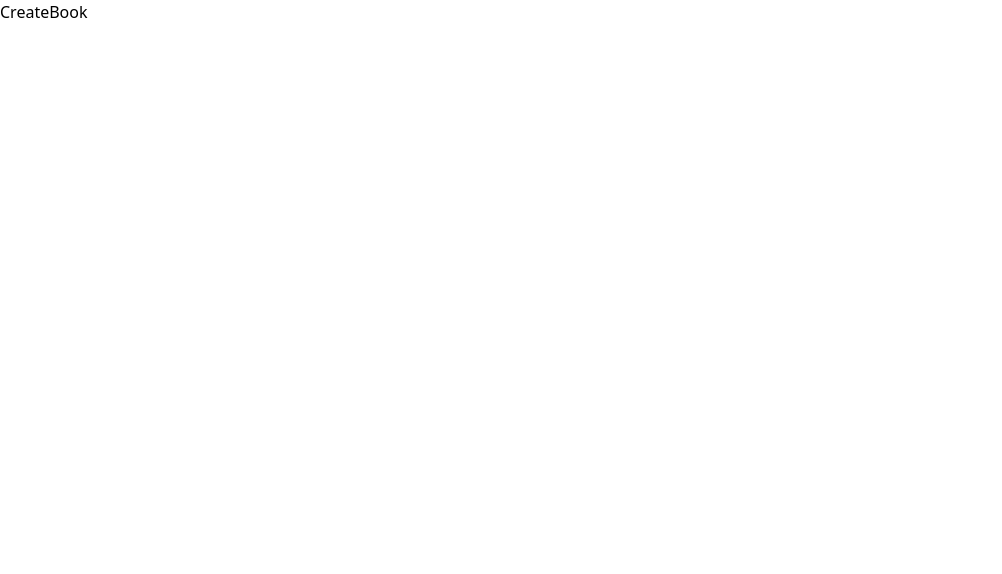
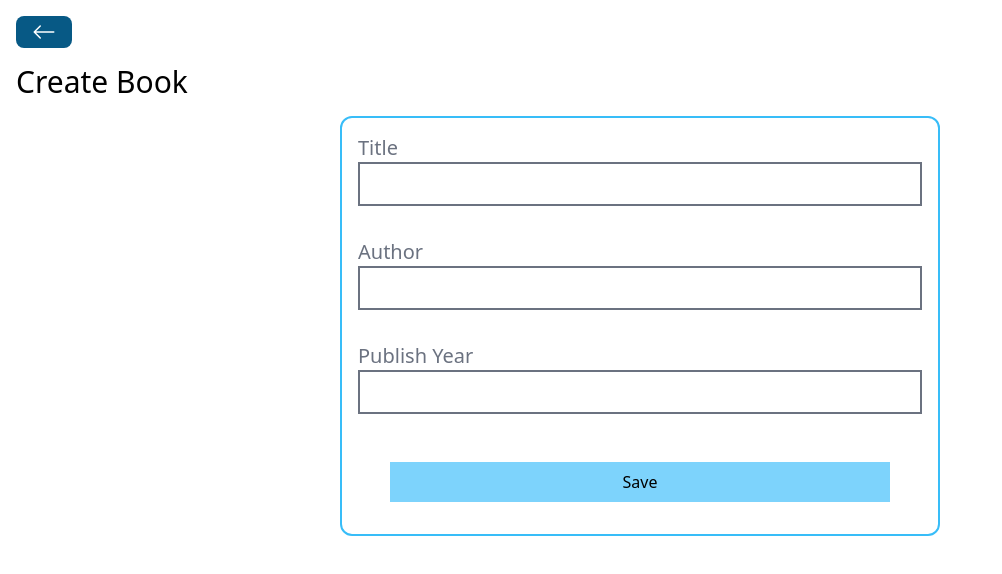
Before and after one commit to DMuhammad/bookstore-app, a React (Vite) app in the folder frontend/: page /books/create in a window 1280 px wide. Shown: the top 574 px of the page, without its empty margins (0-1002 px from the left). Built offline with nearby package versions, Linux system fonts and the light colour scheme.

Commit message:
feat: add lesson 16 (Create Book in React)

```diff
--- a/frontend/src/pages/CreateBook.jsx
+++ b/frontend/src/pages/CreateBook.jsx
@@ -1,9 +1,73 @@
-import React from 'react'
+import { useState } from "react";
+import BackButton from "../components/BackButton";
+import Spinner from "../components/Spinner";
+import axios from "axios";
+import { useNavigate } from "react-router-dom";
 
 const CreateBook = () => {
-    return (
-        <div>CreateBook</div>
-    )
-}
+  const [title, setTitle] = useState("");
+  const [author, setAuthor] = useState("");
+  const [publishYear, setPublishYear] = useState("");
+  const [loading, setLoading] = useState(false);
+  const navigate = useNavigate();
+  const handleSaveBook = () => {
+    const data = {
+      title,
+      author,
+      publishYear,
+    };
+    setLoading(true);
+    axios
+      .post("http://localhost:5555/books", data)
+      .then(() => {
+        setLoading(false);
+        navigate("/");
+      })
+      .catch((err) => {
+        setLoading(false);
+        alert("An error happened. Please check console");
+        console.log(err);
+      });
+  };
+  return (
+    <div className="p-4">
+      <BackButton />
+      <h1 className="text-3xl my-4">Create Book</h1>
+      {loading ? <Spinner /> : ""}
+      <div className="flex flex-col border-2 border-sky-400 rounded-xl w-[600px] px-4 mx-auto">
+        <div className="my-4">
+          <label className="text-xl mr-4 text-gray-500">Title</label>
+          <input
+            type="text"
+            value={title}
+            onChange={(e) => setTitle(e.target.value)}
+            className="border-2 border-gray-500 px-4 py-2 w-full"
+          />
+        </div>
+        <div className="my-4">
+          <label className="text-xl mr-4 text-gray-500">Author</label>
+          <input
+            type="text"
+            value={author}
+            onChange={(e) => setAuthor(e.target.value)}
+            className="border-2 border-gray-500 px-4 py-2 w-full"
+          />
+        </div>
+        <div className="my-4">
+          <label className="text-xl mr-4 text-gray-500">Publish Year</label>
+          <input
+            type="text"
+            value={publishYear}
+            onChange={(e) => setPublishYear(e.target.value)}
+            className="border-2 border-gray-500 px-4 py-2 w-full"
+          />
+        </div>
+        <button className="p-2 bg-sky-300 m-8" onClick={handleSaveBook}>
+          Save
+        </button>
+      </div>
+    </div>
+  );
+};
 
-export default CreateBook
+export default CreateBook;
```
